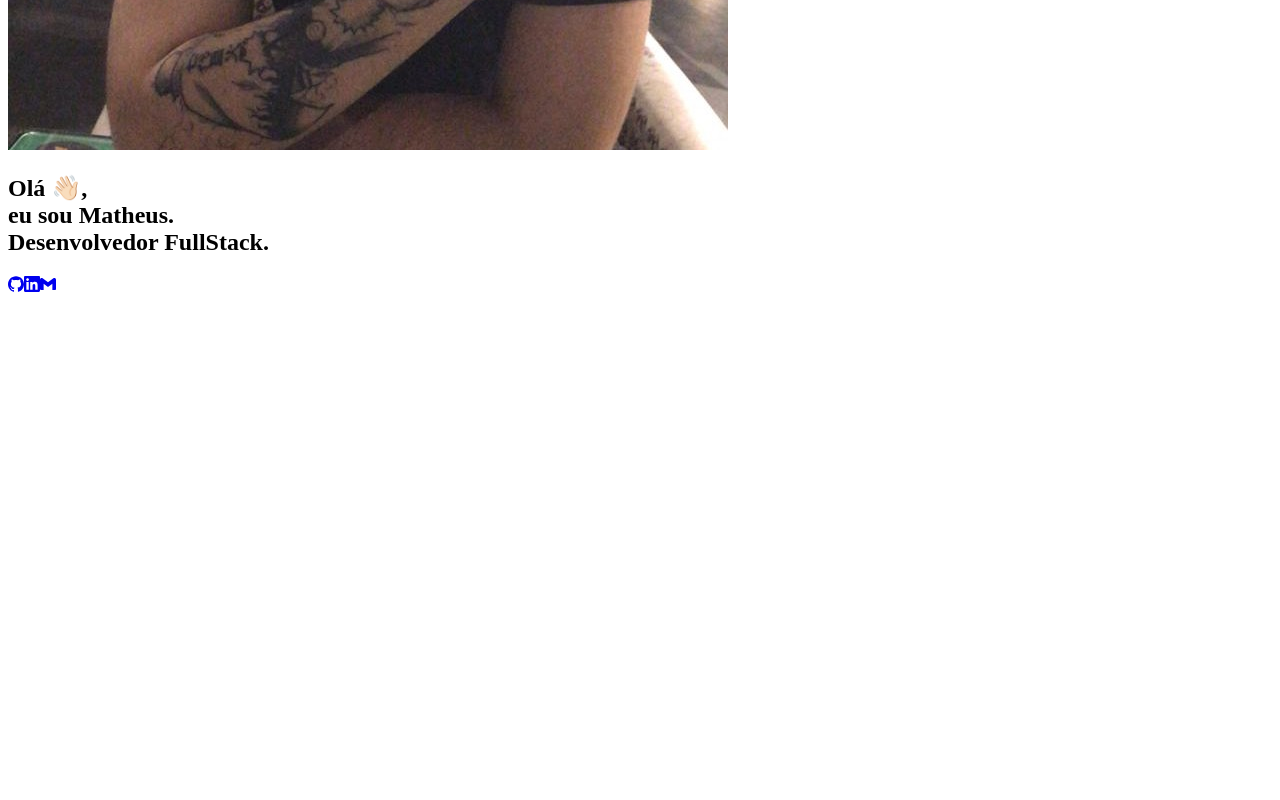
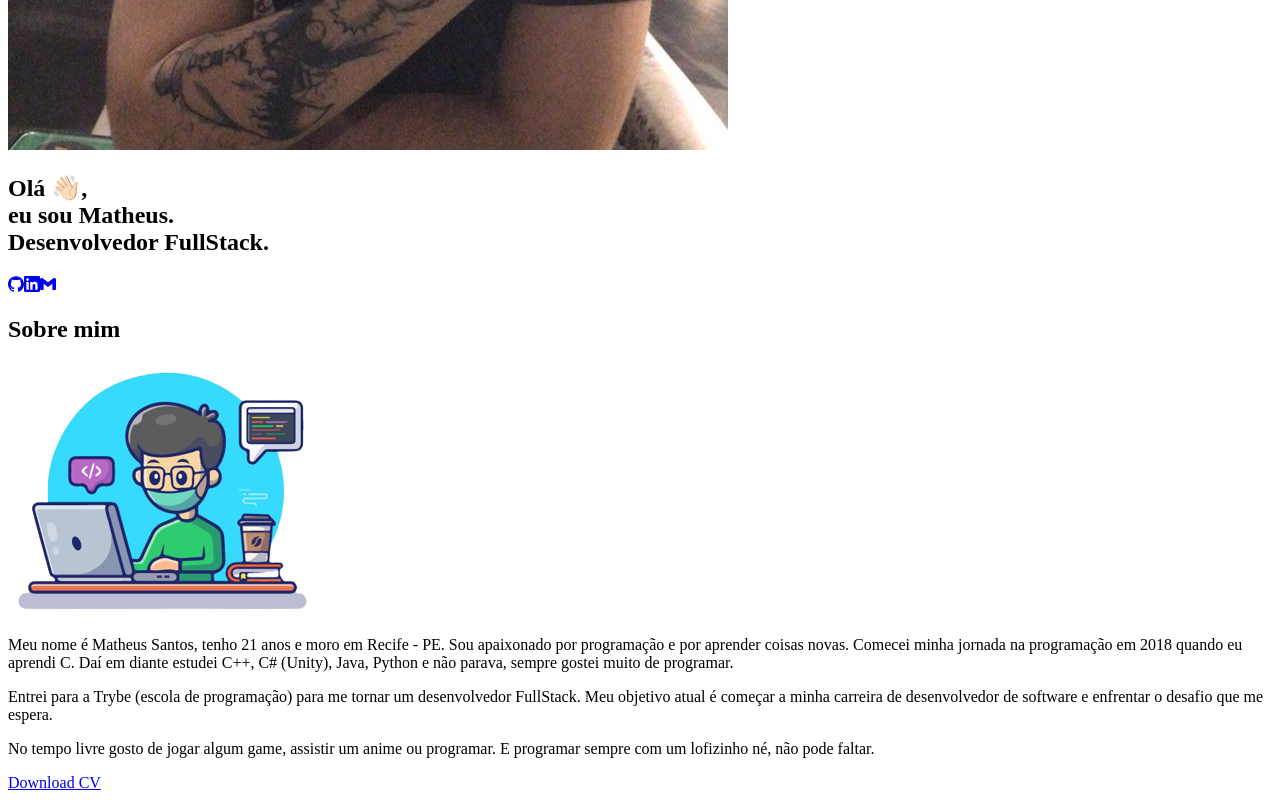
Before and after one commit to matheusg18/matheusg18.github.io, a React (Create React App) app: page / in a window 1280 px wide. Shown: the part 565-1365 px from the top of the page. Before the commit the page ends 869 px from the top, so only its background shows below. Built offline with nearby package versions, Linux system fonts and the light colour scheme.

Commit message:
[Sobre] adiciona estrutura principal

```diff
--- a/src/App.jsx
+++ b/src/App.jsx
@@ -1,10 +1,12 @@
 import React from 'react';
 import Hero from './components/Hero';
+import Sobre from './components/Sobre';
 
 function App() {
   return (
     <div>
       <Hero />
+      <Sobre />
     </div>
   );
 }
--- a/src/components/Sobre/index.jsx
+++ b/src/components/Sobre/index.jsx
@@ -1,7 +1,34 @@
 import React from 'react';
 
 function Sobre() {
-  return <div>Sobre</div>;
+  return (
+    <section>
+      <h2>Sobre mim</h2>
+      <img src="images/ilustração.png" alt="ilustração" />
+      <p>
+        Meu nome é Matheus Santos, tenho 21 anos e moro em Recife - PE. Sou apaixonado por
+        programação e por aprender coisas novas. Comecei minha jornada na programação em 2018 quando
+        eu aprendi C. Daí em diante estudei C++, C# (Unity), Java, Python e não parava, sempre
+        gostei muito de programar.
+      </p>
+      <p>
+        Entrei para a Trybe (escola de programação) para me tornar um desenvolvedor FullStack. Meu
+        objetivo atual é começar a minha carreira de desenvolvedor de software e enfrentar o desafio
+        que me espera.
+      </p>
+      <p>
+        No tempo livre gosto de jogar algum game, assistir um anime ou programar. E programar sempre
+        com um lofizinho né, não pode faltar.
+      </p>
+      <a
+        href="https://drive.google.com/file/d/1jh03xwlASqpnNnw1fBmsOVJwVxgFhYoj/view?usp=sharing"
+        target="_blank"
+        rel="noreferrer"
+      >
+        Download CV
+      </a>
+    </section>
+  );
 }
 
 export default Sobre;
```
